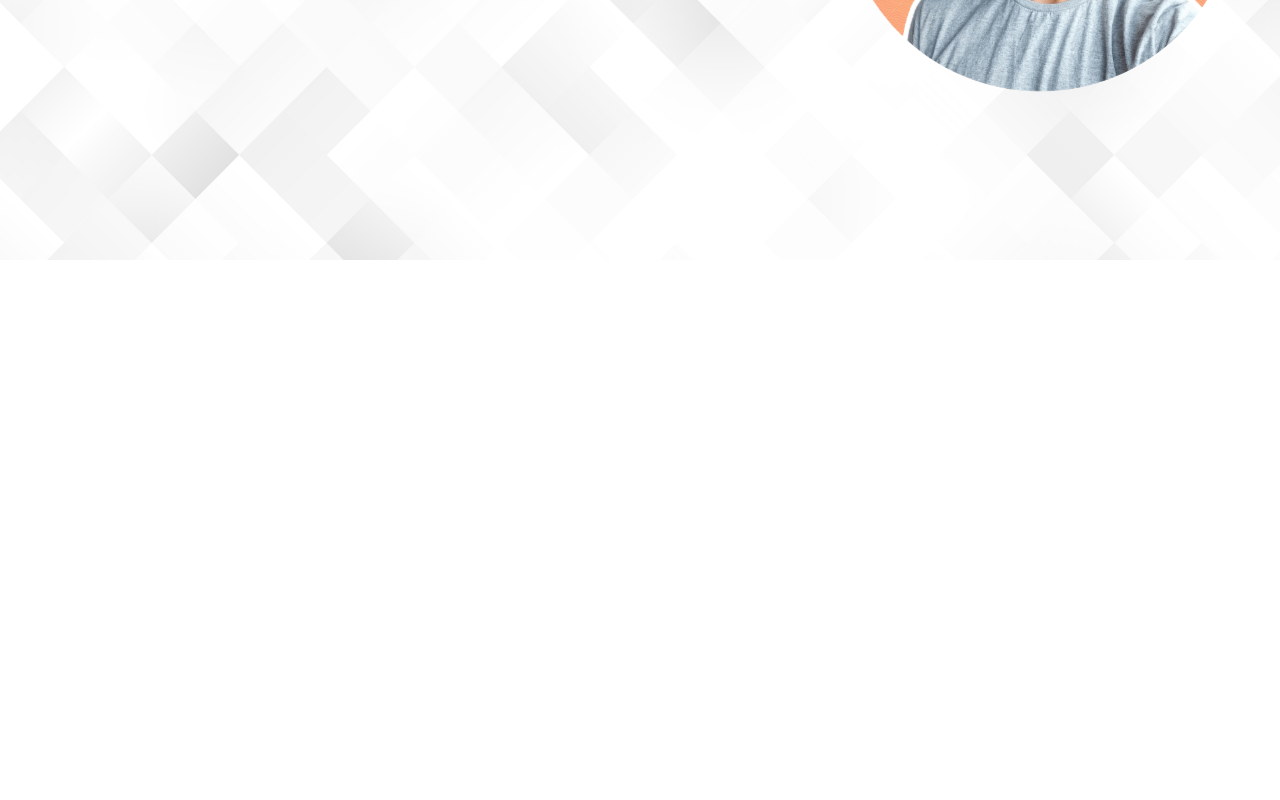
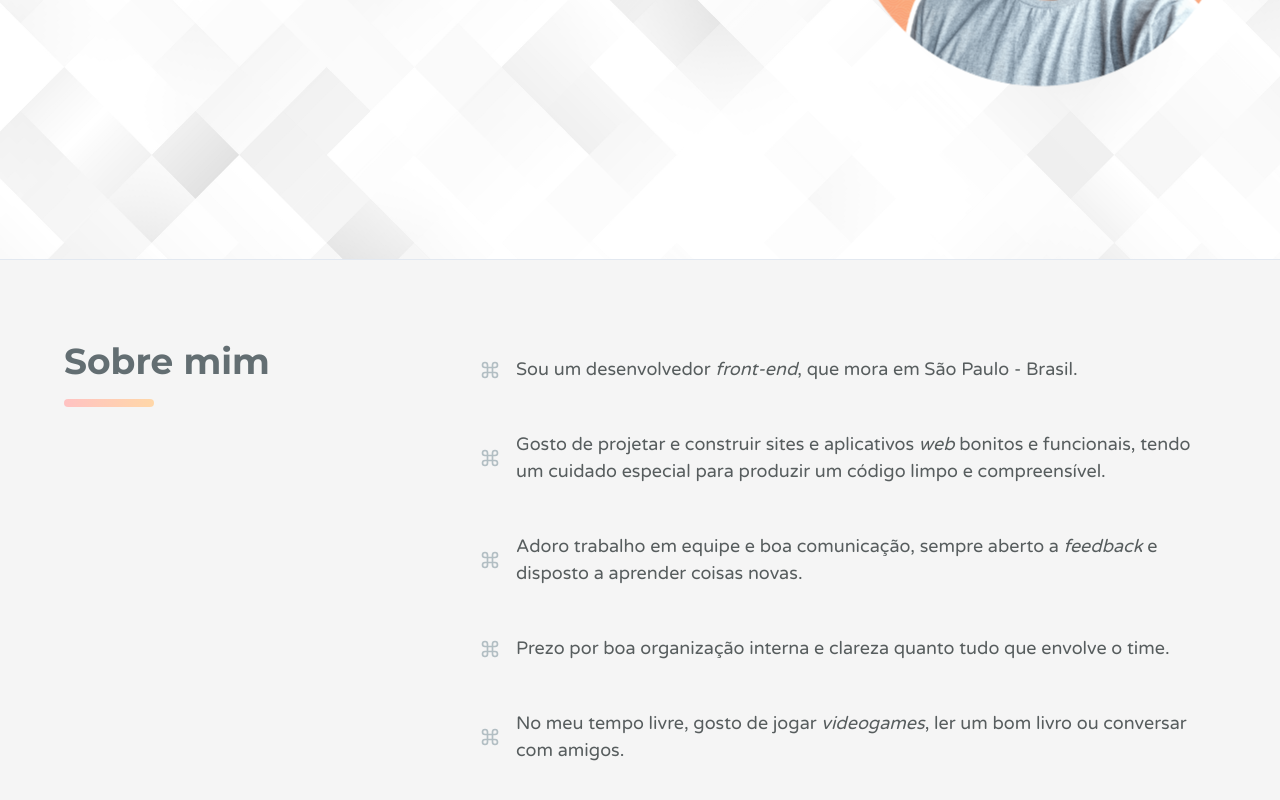
Before and after one commit to diegods-ferreira/diegods-ferreira.github.io, a React (Vite) app: page / in a window 1280 px wide. Shown: the part 540-1340 px from the top of the page. Before the commit the page ends 800 px from the top, so only its background shows below. Built offline with nearby package versions, Linux system fonts and the light colour scheme.

Commit message:
Created AboutPage

```diff
--- a/src/App.tsx
+++ b/src/App.tsx
@@ -3,12 +3,12 @@ import { ChakraProvider } from '@chakra-ui/react';
 
 import { theme } from './global/styles/theme';
 
-import { HomePage } from './pages/home.page';
+import { RootPage } from './pages/root.page';
 
 export const App: React.FC = () => {
   return (
     <ChakraProvider theme={theme}>
-      <HomePage />
+      <RootPage />
     </ChakraProvider>
   );
 };
--- /dev/null
+++ b/src/components/about/about-item.component.tsx
@@ -0,0 +1,36 @@
+import React from 'react';
+import { FiCommand } from 'react-icons/fi';
+import { HStack, Icon, Text } from '@chakra-ui/react';
+
+interface AboutItemProps {
+  children: React.ReactNode;
+}
+
+export const AboutItem: React.FC<AboutItemProps> = ({ children }) => {
+  return (
+    <HStack
+      w="100%"
+      p="16px"
+      borderRadius="16px"
+      cursor="pointer"
+      spacing="16px"
+      role="group"
+      transition="0.2s"
+      _hover={{
+        bg: 'rgba(255, 255, 255, 0.25)',
+        boxShadow: '20px 20px 60px #bebebe, -20px -20px 60px #ffffff'
+      }}
+    >
+      <Icon as={FiCommand} boxSize="20px" color="textTertiary.500" />
+
+      <Text
+        color="textPrimary.300"
+        fontSize={{ base: 'md', md: 'lg' }}
+        transition="0.2s"
+        _groupHover={{ color: 'textPrimary.500' }}
+      >
+        {children}
+      </Text>
+    </HStack>
+  );
+};
--- /dev/null
+++ b/src/components/about/about-title.component.tsx
@@ -0,0 +1,27 @@
+import React from 'react';
+import { Heading, Box, Text } from '@chakra-ui/react';
+
+interface AboutTitleProps {
+  children: React.ReactNode;
+}
+
+export const AboutTitle: React.FC<AboutTitleProps> = ({ children }) => {
+  return (
+    <Heading maxW="360px" w="100%" position="relative" role="group" size={{ base: 'lg', md: 'xl' }}>
+      <Text color="textSecondary.500" transition="0.2s" _groupHover={{ color: 'textSecondary.700' }}>
+        {children}
+      </Text>
+
+      <Box
+        w="25%"
+        h="8px"
+        borderRadius="4px"
+        bgGradient="linear(to-r, peachRed.500, peachOrange.500)"
+        pos="absolute"
+        bottom={{ base: '-16px', md: '-24px' }}
+        transition="0.2s"
+        _groupHover={{ w: '30%' }}
+      />
+    </Heading>
+  );
+};
--- /dev/null
+++ b/src/pages/about.page.tsx
@@ -0,0 +1,46 @@
+import React from 'react';
+import { Center, Stack, StackDivider, VStack } from '@chakra-ui/react';
+
+import { AboutItem } from '../components/about/about-item.component';
+import { AboutTitle } from '../components/about/about-title.component';
+
+export const AboutPage: React.FC = () => {
+  return (
+    <Center w="100%" bg="whitesmoke">
+      <VStack
+        w="100%"
+        maxW="1200px"
+        px="24px"
+        py={{ base: '64px', md: '80px' }}
+        spacing="24px"
+        divider={<StackDivider />}
+      >
+        <Stack w="100%" direction={{ base: 'column', md: 'row' }} spacing="40px" alignItems="flex-start">
+          <AboutTitle>Sobre mim</AboutTitle>
+
+          <VStack flex="1" alignItems="flex-start" spacing={{ base: '8px', md: '16px' }}>
+            <AboutItem>
+              Sou um desenvolvedor <i>front-end</i>, que mora em São Paulo - Brasil.
+            </AboutItem>
+
+            <AboutItem>
+              Gosto de projetar e construir sites e aplicativos <i>web</i> bonitos e funcionais, tendo um cuidado
+              especial para produzir um código limpo e compreensível.
+            </AboutItem>
+
+            <AboutItem>
+              Adoro trabalho em equipe e boa comunicação, sempre aberto a <i>feedback</i> e disposto a aprender coisas
+              novas.
+            </AboutItem>
+
+            <AboutItem>Prezo por boa organização interna e clareza quanto tudo que envolve o time.</AboutItem>
+
+            <AboutItem>
+              No meu tempo livre, gosto de jogar <i>videogames</i>, ler um bom livro ou conversar com amigos.
+            </AboutItem>
+          </VStack>
+        </Stack>
+      </VStack>
+    </Center>
+  );
+};
--- a/src/components/hero.component.tsx
+++ b/src/pages/hero.page.tsx
@@ -22,9 +22,17 @@ const animationKeyframes = keyframes`
   }
 `;
 
-export const Hero: React.FC<HeroProps> = ({ topOffset }) => {
+export const HeroPage: React.FC<HeroProps> = ({ topOffset }) => {
   return (
-    <Center w="100%" h={`calc(100vh - ${topOffset}px)`} bgImage={`url(${backgroundImg})`} bgSize="cover">
+    <Center
+      w="100%"
+      h={`calc(100vh - ${topOffset}px)`}
+      bgImage={`url(${backgroundImg})`}
+      bgSize="cover"
+      borderBottom="1px"
+      borderStyle="solid"
+      borderColor="gray.200"
+    >
       <Stack
         direction={{ base: 'column-reverse', md: 'row' }}
         h="100%"
--- a/src/pages/home.page.tsx
+++ b/src/pages/root.page.tsx
@@ -4,9 +4,11 @@ import { VStack } from '@chakra-ui/react';
 
 import { NavBar } from '../components/nav-bar/nav-bar.component';
 import { NavItemHref } from '../components/nav-bar/nav-link.component';
-import { Hero } from '../components/hero.component';
 
-export const HomePage: React.FC = () => {
+import { HeroPage } from './hero.page';
+import { AboutPage } from './about.page';
+
+export const RootPage: React.FC = () => {
   const navBarRef = useRef<any>(null);
 
   const { ref: homeRef, inView: isHomeInView } = useInView();
@@ -23,7 +25,9 @@ export const HomePage: React.FC = () => {
     <VStack ref={homeRef} spacing="0">
       <NavBar elmentRef={navBarRef} activeMenu={activeMenu} />
 
-      <Hero topOffset={navBarRef.current?.offsetHeight || 65} />
+      <HeroPage topOffset={navBarRef.current?.offsetHeight || 65} />
+
+      <AboutPage />
     </VStack>
   );
 };
```
